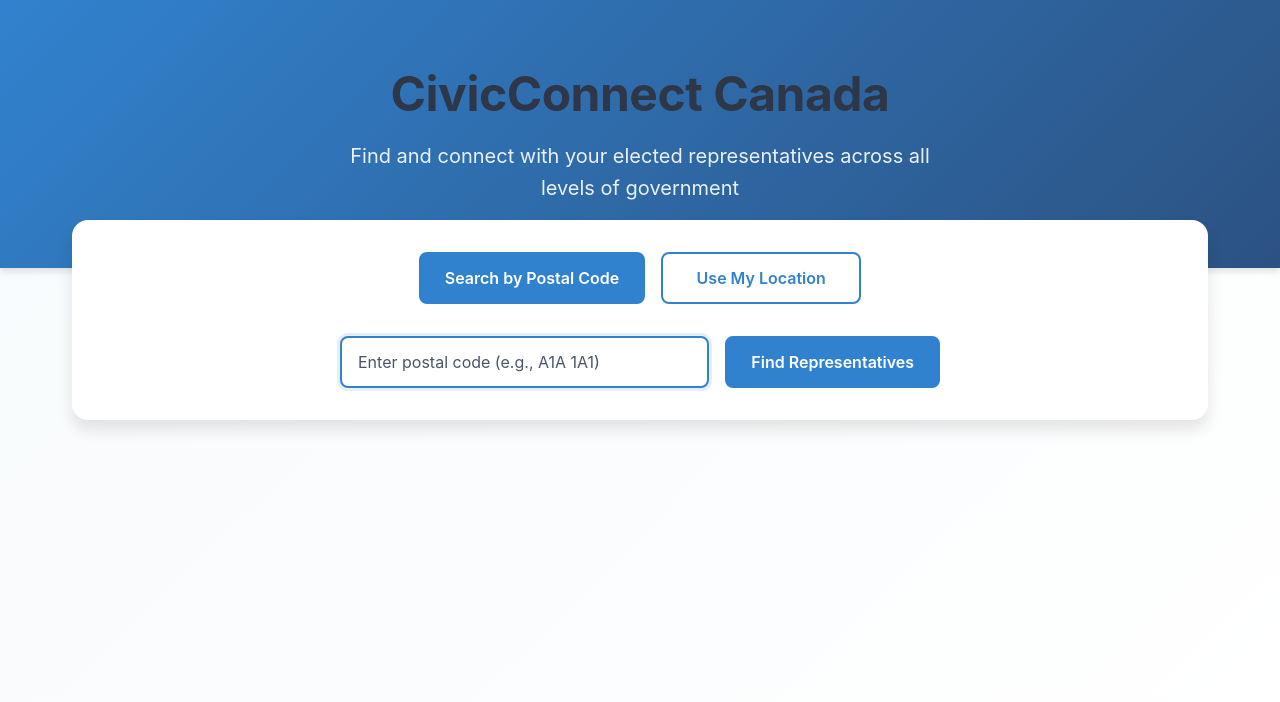
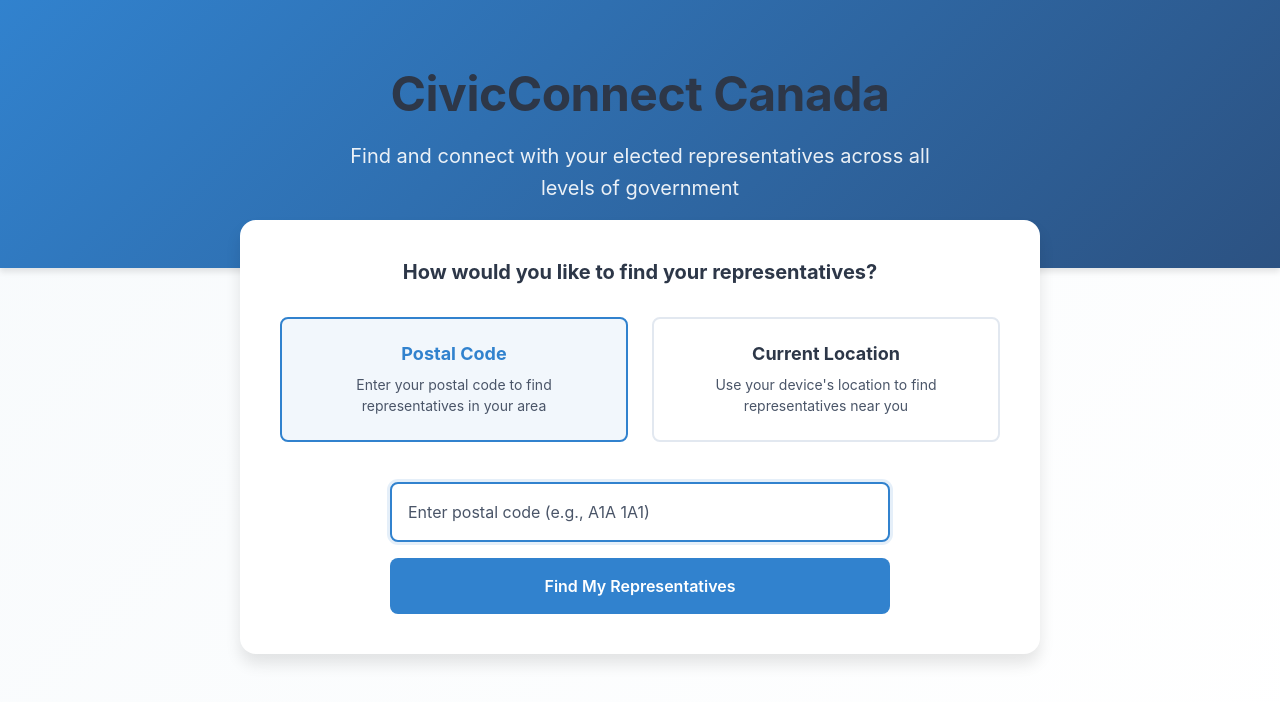
Before and after one commit to ashish-tandon/civic-connect-canada, a React (Create React App) app: page / in a window 1280 px wide. Shown: the top 702 px of the page. Built offline with nearby package versions, Linux system fonts and the light colour scheme.

Commit message:
Enhance search interface with better UX and user guidance

```diff
--- a/src/components/Search/Search.jsx
+++ b/src/components/Search/Search.jsx
@@ -5,11 +5,14 @@ import { validators } from '../../utils/validators';
 import { RepresentService } from '../../services/representApi';
 import {
   SearchContainer,
+  SearchTitle,
   SearchMethods,
+  MethodCard,
   SearchForm,
   Button,
   Input,
-  ErrorMessage
+  ErrorMessage,
+  InfoMessage
 } from './Search.styles';
 
 export const Search = () => {
@@ -67,21 +70,30 @@ export const Search = () => {
 
   return (
     <SearchContainer>
+      <SearchTitle>How would you like to find your representatives?</SearchTitle>
+
       <SearchMethods>
-        <Button
-          variant={searchMethod === 'postal' ? 'primary' : 'secondary'}
+        <MethodCard
+          active={searchMethod === 'postal'}
           onClick={() => handleMethodChange('postal')}
-          aria-pressed={searchMethod === 'postal'}
+          role="button"
+          tabIndex={0}
+          onKeyPress={(e) => e.key === 'Enter' && handleMethodChange('postal')}
         >
-          Search by Postal Code
-        </Button>
-        <Button
-          variant={searchMethod === 'location' ? 'primary' : 'secondary'}
+          <h3>Postal Code</h3>
+          <p>Enter your postal code to find representatives in your area</p>
+        </MethodCard>
+
+        <MethodCard
+          active={searchMethod === 'location'}
           onClick={() => handleMethodChange('location')}
-          aria-pressed={searchMethod === 'location'}
+          role="button"
+          tabIndex={0}
+          onKeyPress={(e) => e.key === 'Enter' && handleMethodChange('location')}
         >
-          Use My Location
-        </Button>
+          <h3>Current Location</h3>
+          <p>Use your device's location to find representatives near you</p>
+        </MethodCard>
       </SearchMethods>
 
       {searchMethod === 'postal' ? (
@@ -96,21 +108,24 @@ export const Search = () => {
           />
           <Button
             type="submit"
-            variant="primary"
             disabled={state.loading}
           >
-            {state.loading ? 'Searching...' : 'Find Representatives'}
+            {state.loading ? 'Searching...' : 'Find My Representatives'}
           </Button>
         </SearchForm>
       ) : (
-        <Button
-          onClick={handleLocationSearch}
-          disabled={geoLoading || state.loading}
-          variant="primary"
-          style={{ margin: '0 auto', display: 'block' }}
-        >
-          {geoLoading || state.loading ? 'Getting Location...' : 'Use Current Location'}
-        </Button>
+        <>
+          <InfoMessage>
+            <strong>Note:</strong> Your browser will ask for permission to access your location.
+            This helps us find representatives in your area more accurately.
+          </InfoMessage>
+          <Button
+            onClick={handleLocationSearch}
+            disabled={geoLoading || state.loading}
+          >
+            {geoLoading || state.loading ? 'Getting Location...' : 'Use My Current Location'}
+          </Button>
+        </>
       )}
 
       {state.error && (
--- a/src/components/Search/Search.styles.js
+++ b/src/components/Search/Search.styles.js
@@ -4,47 +4,97 @@ export const SearchContainer = styled.div`
   background: white;
   border-radius: ${({ theme }) => theme.borderRadius.large};
   box-shadow: ${({ theme }) => theme.shadows.large};
-  padding: 2rem;
+  padding: 2.5rem;
+  margin-bottom: 2rem;
+  max-width: 800px;
+  margin-left: auto;
+  margin-right: auto;
+`;
+
+export const SearchTitle = styled.h2`
+  text-align: center;
+  font-size: ${({ theme }) => theme.typography.fontSizes.xl};
+  color: ${({ theme }) => theme.colors.text};
   margin-bottom: 2rem;
 `;
 
 export const SearchMethods = styled.div`
-  display: flex;
-  gap: 1rem;
-  margin-bottom: 2rem;
-  justify-content: center;
+  display: grid;
+  grid-template-columns: 1fr 1fr;
+  gap: 1.5rem;
+  margin-bottom: 2.5rem;
 
   @media (max-width: ${({ theme }) => theme.breakpoints.mobile}) {
-    flex-direction: column;
+    grid-template-columns: 1fr;
+  }
+`;
+
+export const MethodCard = styled.div`
+  background: ${({ active, theme }) => active ? `${theme.colors.primary}10` : theme.colors.white};
+  border: 2px solid ${({ active, theme }) => active ? theme.colors.primary : theme.colors.border};
+  border-radius: ${({ theme }) => theme.borderRadius.medium};
+  padding: 1.5rem;
+  cursor: pointer;
+  transition: all ${({ theme }) => theme.transitions.normal};
+  text-align: center;
+
+  &:hover {
+    border-color: ${({ theme }) => theme.colors.primary};
+    transform: translateY(-2px);
+    box-shadow: ${({ theme }) => theme.shadows.medium};
+  }
+
+  h3 {
+    color: ${({ active, theme }) => active ? theme.colors.primary : theme.colors.text};
+    margin-bottom: 0.5rem;
+    font-size: ${({ theme }) => theme.typography.fontSizes.lg};
+  }
+
+  p {
+    color: ${({ theme }) => theme.colors.textLight};
+    font-size: ${({ theme }) => theme.typography.fontSizes.sm};
+    margin: 0;
   }
 `;
 
 export const SearchForm = styled.form`
   display: flex;
+  flex-direction: column;
   gap: 1rem;
-  max-width: 600px;
+  max-width: 500px;
   margin: 0 auto;
+`;
 
-  @media (max-width: ${({ theme }) => theme.breakpoints.mobile}) {
-    flex-direction: column;
+export const InfoMessage = styled.div`
+  background: ${({ theme }) => `${theme.colors.primary}10`};
+  border-radius: ${({ theme }) => theme.borderRadius.medium};
+  padding: 1.25rem;
+  text-align: center;
+  color: ${({ theme }) => theme.colors.text};
+  font-size: ${({ theme }) => theme.typography.fontSizes.md};
+  line-height: ${({ theme }) => theme.typography.lineHeights.relaxed};
+  margin-bottom: 1.5rem;
+
+  strong {
+    color: ${({ theme }) => theme.colors.primary};
+    font-weight: ${({ theme }) => theme.typography.fontWeights.semibold};
   }
 `;
 
 export const Button = styled.button`
-  background: ${({ theme, variant }) =>
-    variant === 'primary' ? theme.colors.primary : 'white'};
-  color: ${({ theme, variant }) =>
-    variant === 'primary' ? 'white' : theme.colors.primary};
-  border: 2px solid ${({ theme }) => theme.colors.primary};
-  padding: 0.75rem 1.5rem;
+  background: ${({ theme }) => theme.colors.primary};
+  color: white;
+  border: none;
+  padding: 1rem 1.5rem;
   border-radius: ${({ theme }) => theme.borderRadius.medium};
-  font-size: 1rem;
-  font-weight: 600;
+  font-size: ${({ theme }) => theme.typography.fontSizes.md};
+  font-weight: ${({ theme }) => theme.typography.fontWeights.semibold};
   cursor: pointer;
-  transition: all 0.2s ease;
-  min-width: 200px;
+  transition: all ${({ theme }) => theme.transitions.fast};
+  width: 100%;
 
-  &:hover {
+  &:hover:not(:disabled) {
+    background: ${({ theme }) => theme.colors.primaryDark};
     transform: translateY(-2px);
     box-shadow: ${({ theme }) => theme.shadows.medium};
   }
@@ -52,21 +102,16 @@ export const Button = styled.button`
   &:disabled {
     opacity: 0.7;
     cursor: not-allowed;
-    transform: none;
-  }
-
-  @media (max-width: ${({ theme }) => theme.breakpoints.mobile}) {
-    width: 100%;
   }
 `;
 
 export const Input = styled.input`
-  padding: 0.75rem 1rem;
+  padding: 1rem;
   border: 2px solid ${({ theme }) => theme.colors.border};
   border-radius: ${({ theme }) => theme.borderRadius.medium};
-  font-size: 1rem;
-  flex: 1;
-  transition: all 0.2s ease;
+  font-size: ${({ theme }) => theme.typography.fontSizes.md};
+  width: 100%;
+  transition: all ${({ theme }) => theme.transitions.fast};
 
   &:focus {
     outline: none;
@@ -83,8 +128,8 @@ export const ErrorMessage = styled.div`
   color: ${({ theme }) => theme.colors.error};
   text-align: center;
   margin-top: 1rem;
-  padding: 0.75rem;
+  padding: 1rem;
   background: ${({ theme }) => `${theme.colors.error}10`};
   border-radius: ${({ theme }) => theme.borderRadius.medium};
-  font-size: 0.9rem;
+  font-size: ${({ theme }) => theme.typography.fontSizes.sm};
 `;
```
